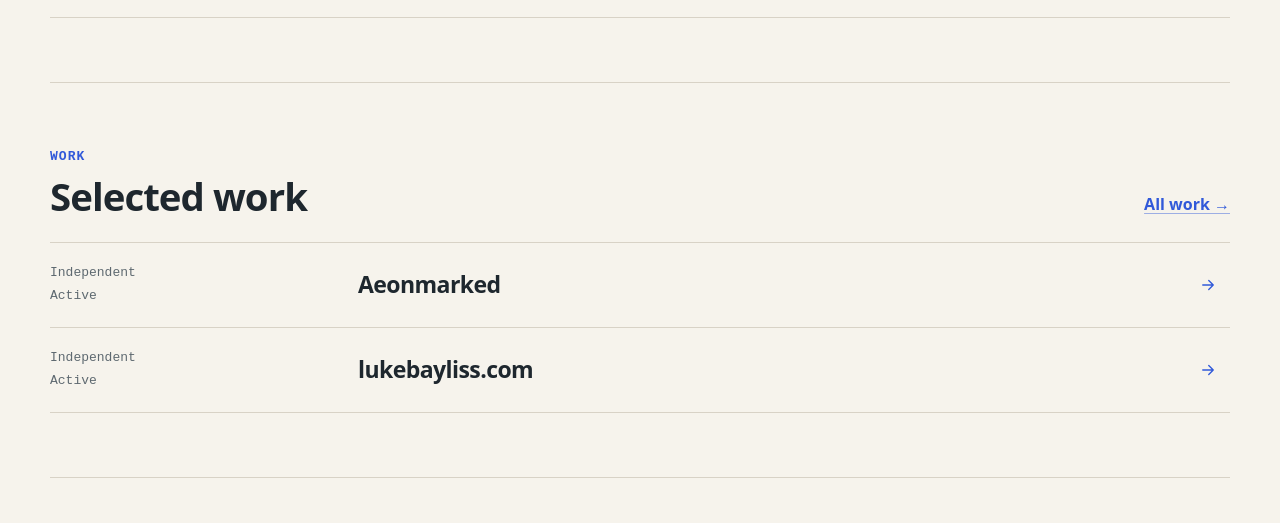
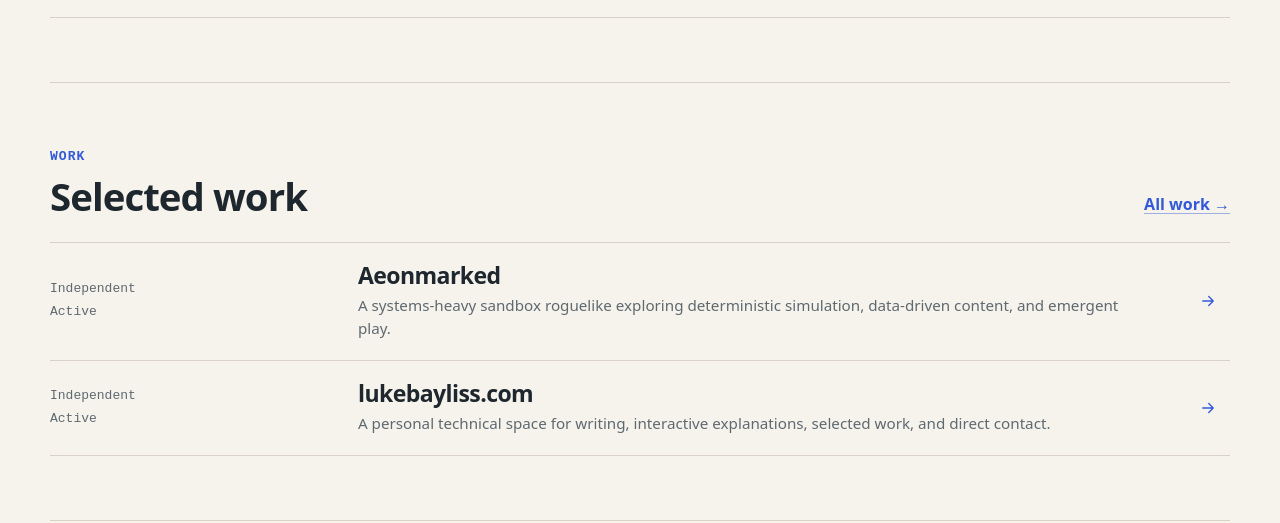
Before and after one commit to lpbayliss/lukebaylissdotcom, an Astro site: page / in a window 1280 px wide. Shown: the part 952-1475 px from the top of the page. Built offline with nearby package versions, Linux system fonts and the light colour scheme; Astro itself is replaced by a stand-in of ours.

Commit message:
fix: preserve evidence in selected work

```diff
--- a/src/pages/index.astro
+++ b/src/pages/index.astro
@@ -106,7 +106,10 @@
               <span>{formatLabel(entry.data.category)}</span>
               <span>{formatLabel(entry.data.status)}</span>
             </div>
-            <h3><a href={`/work/${entry.id}/`}>{entry.data.title}</a></h3>
+            <div class="work-row__content">
+              <h3><a href={`/work/${entry.id}/`}>{entry.data.title}</a></h3>
+              <p class="work-row__summary">{entry.data.summary}</p>
+            </div>
             <a class="feature-arrow" href={`/work/${entry.id}/`} aria-label={`View ${entry.data.title}`}>
               <Icon name="arrow-right" />
             </a>
@@ -251,6 +254,14 @@
     color: var(--site-accent-strong);
   }
 
+  .work-row__summary {
+    max-width: 48rem;
+    margin-top: 0.35rem;
+    color: var(--site-foreground-muted);
+    font-size: 0.95rem;
+    line-height: 1.5;
+  }
+
   .feature-arrow {
     display: inline-flex;
     min-width: 2.75rem;
--- a/tests/homepage-refinement.spec.ts
+++ b/tests/homepage-refinement.spec.ts
@@ -7,7 +7,9 @@
     await page.goto("/");
 
     await expect(page.locator("#selected-writing article")).toHaveCount(2);
+    await expect(page.locator("#selected-writing .writing-feature p")).toHaveCount(0);
     await expect(page.locator("#selected-work article")).toHaveCount(2);
+    await expect(page.locator("#selected-work .work-row__summary")).toHaveCount(2);
     await expect(page.getByRole("heading", { name: "Current focus" })).toBeVisible();
     await expect(page.getByRole("heading", { name: "Contact" })).toBeVisible();
   });
```
